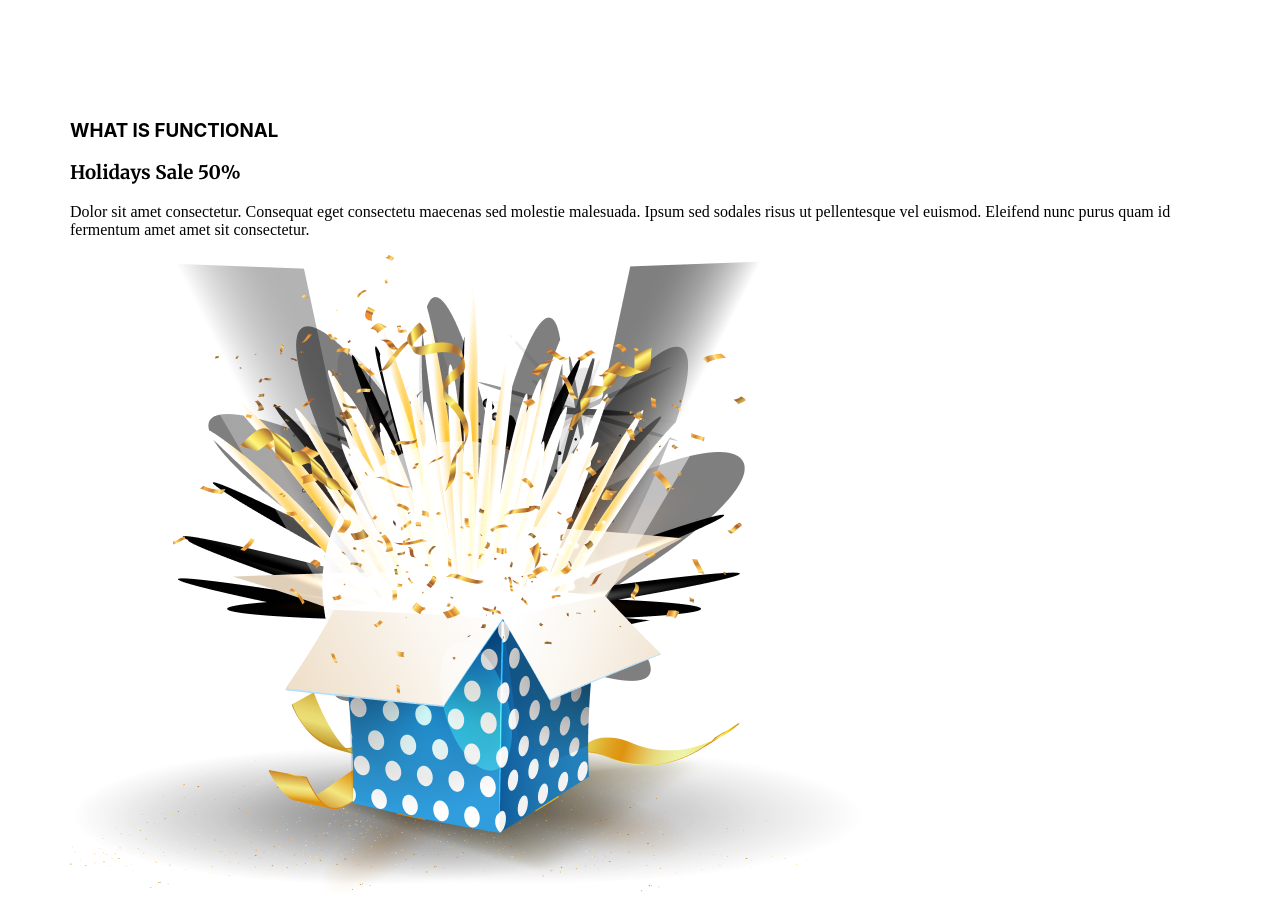
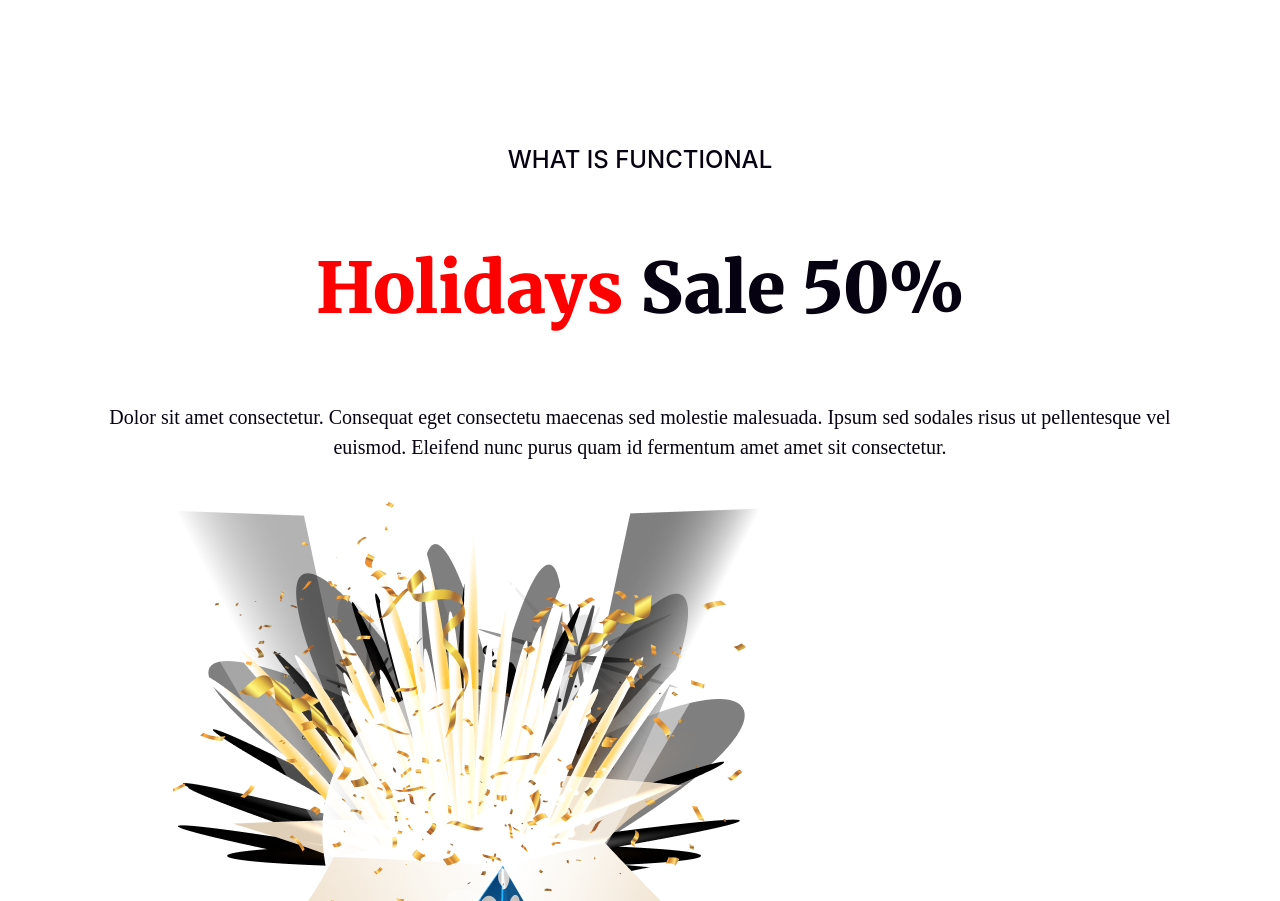
Before and after one commit to yasirhamidshourav/new-year-offer-prectice, a plain HTML site: page index.html in a window 1280 px wide. Shown: the part 3269-4170 px from the top of the page. Drawn offline with Linux system fonts and the light colour scheme.

Commit message:
malesuada section

```diff
--- a/style.css
+++ b/style.css
@@ -189,3 +189,30 @@ main{
     height: 100px;
     width: 80px;
 }
+/* malesuada section */
+.malesuada{
+    text-align: center;
+    /* justify-content: center; */
+    padding: 20px;
+}
+.malesuada h3{
+    font-size: 24px;
+    color: #070211;
+    font-weight: 500;
+}
+.malesuada h1{
+    font-size: 70px;
+    color: #070211;
+    font-weight: 900;
+}
+.malesuada span{
+    font-size: 70px;
+    color: #FF0000;
+    font-weight: 900;
+}
+.malesuada p{
+    font-size: 20px;
+    color: #070211;
+    font-weight: 500;
+    line-height: 30px;
+}
```
